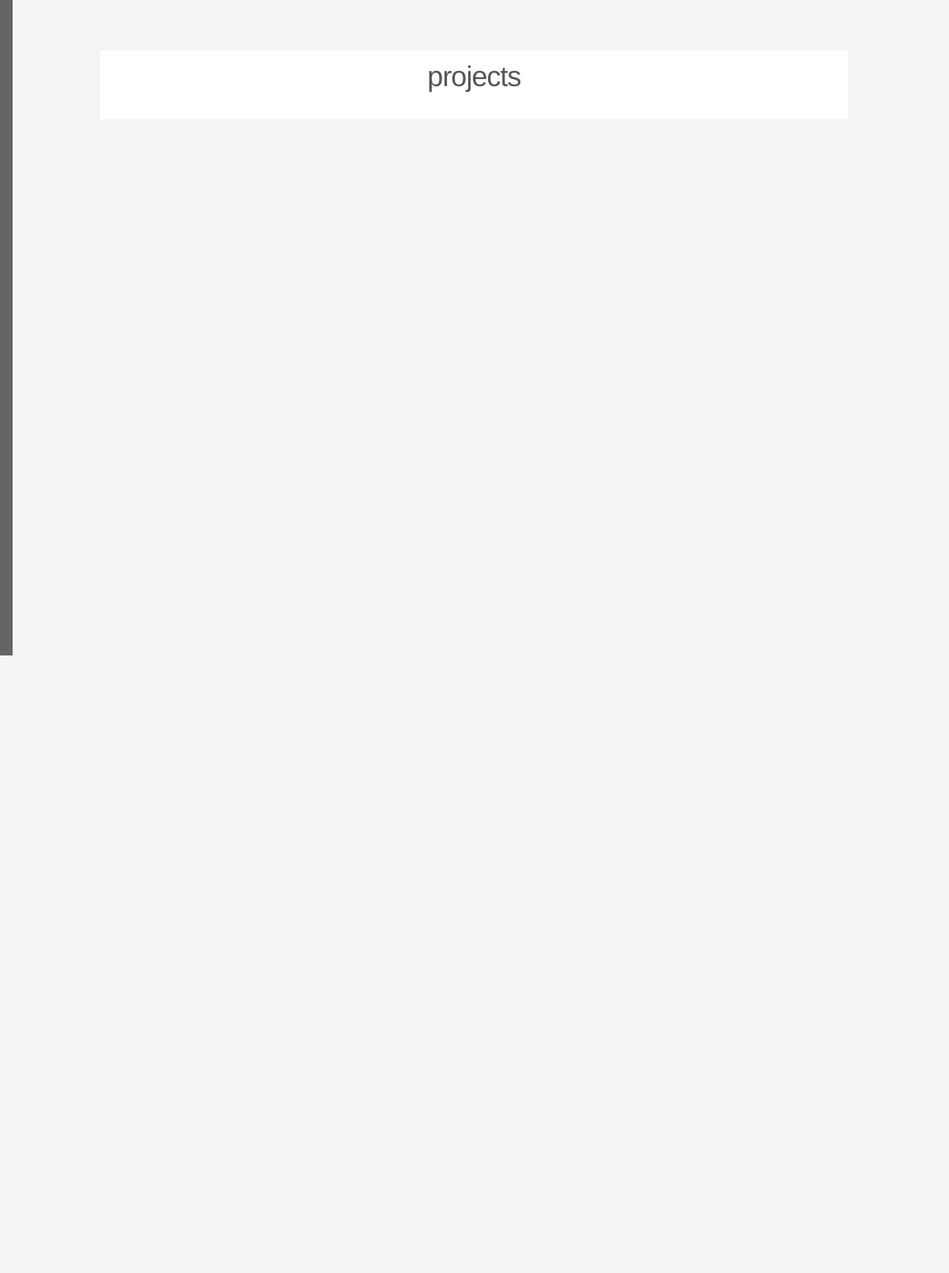
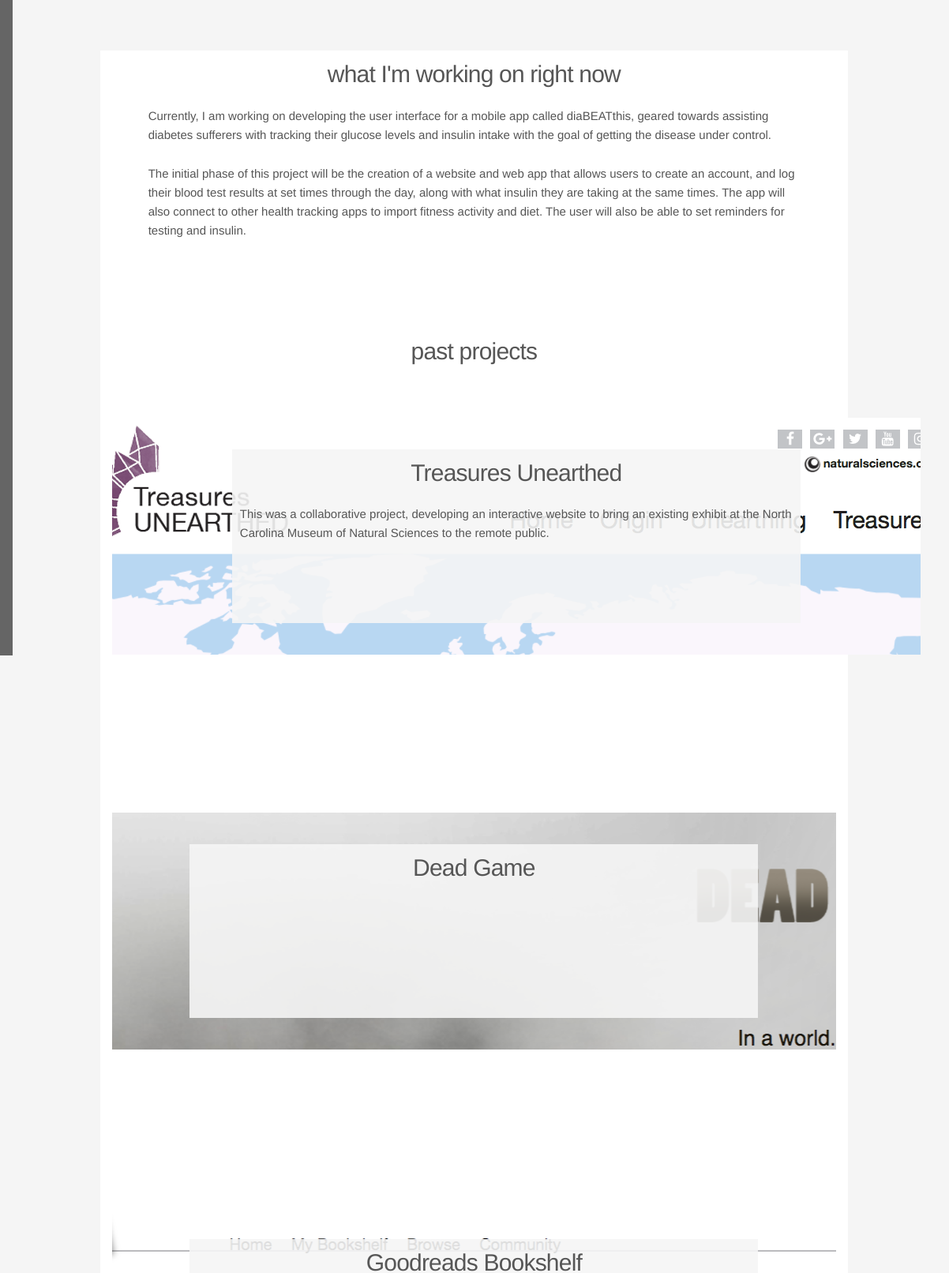
Before and after one commit to ashleymassengill/ashleymassengill.github.io, a plain HTML site: page projects.html in a window 1280 px wide. Shown: the top 1612 px of the page at 79% size, 78-1280 px from the left. Before the commit the page ends 800 px from the top, so only its background shows below. Drawn offline with nearby package versions, Linux system fonts and the light colour scheme.

Commit message:
projects page layout update
Page layout designed and set up - still need to add text.

```diff
--- a/css/_projects.scss
+++ b/css/_projects.scss
@@ -0,0 +1,54 @@
+@import "variables.scss";
+@import "mixins.scss";
+
+h4{
+  font-weight: 500;
+}
+
+p{
+  text-align: left;
+}
+
+.current{
+  width: 90%;
+  margin: 0 auto;
+}
+
+.emptyspace{
+  height: 200px;
+}
+
+.projectinfo{
+  background: $lightgraytrans;
+  height: 200px;
+  width: 700px;
+  margin: 0 auto;
+  padding: 10px;
+  @include verticalcenter;
+
+}
+
+.treasures{
+  height: 300px;
+  width: 1024px;
+  background: url(../images/projects/treasuresunearthed_main.png) no-repeat top center;
+  background-attachment: fixed;
+}
+
+.deadgame{
+  height: 300px;
+  background: url(../images/projects/deadgame_main.png) no-repeat top center;
+  background-attachment: fixed;
+}
+
+.goodreads{
+  height: 300px;
+  background: url(../images/projects/goodreads_main.png) no-repeat top center;
+  background-attachment: fixed;
+}
+
+.branchless{
+  height: 300px;
+  background: url(../images/projects/branchlessapp_main.png) no-repeat top center;
+  background-attachment: fixed;
+}
--- a/css/_variables.scss
+++ b/css/_variables.scss
@@ -1,6 +1,7 @@
 $darkgray: #565656;
 $darkgraytrans: rgba(86, 86, 86, .9);
 $lightgray: #F5F5F5;
+$lightgraytrans: rgba(245, 245, 245, .9);
 $burgandy: #2E1122;
 $pink: #94376D;
 $lime: #9DD118;
--- a/projects.html
+++ b/projects.html
@@ -28,8 +28,52 @@
 </section>
 
 
-  <section class="pagebody">
-    <h3>projects</h3>
+  <section class="pagebody projectspage">
+    <div class="current">
+      <h4>what I'm working on right now</h4>
+      <p>Currently, I am working on developing the user interface for a mobile app called diaBEATthis, geared towards assisting diabetes sufferers with tracking their glucose levels and insulin intake with the goal of getting the disease under control.</p>
+      <p>The initial phase of this project will be the creation of a website and web app that allows users to create an account, and log their blood test results at set times through the day, along with what insulin they are taking at the same times. The app will also connect to other health tracking apps to import fitness activity and diet. The user will also be able to set reminders for testing and insulin.</p>
+    </div>
+
+    <div class="emptyspace">
+      <br><br><br><br>
+      <h4>past projects</h4>
+    </div>
+
+    <div class="treasures">
+      <div class="projectinfo">
+        <h4>Treasures Unearthed</h4>
+        <p>This was a collaborative project, developing an interactive website to bring an existing exhibit at the North Carolina Museum of Natural Sciences to the remote public.</p>
+      </div>
+    </div>
+
+    <div class="emptyspace"></div>
+
+    <div class="deadgame">
+      <div class="projectinfo">
+        <h4>Dead Game</h4>
+      </div>
+    </div>
+
+    <div class="emptyspace"></div>
+
+    <div class="goodreads">
+      <div class="projectinfo">
+        <h4>Goodreads Bookshelf</h4>
+      </div>
+    </div>
+
+    <div class="emptyspace"></div>
+
+    <div class="branchless">
+      <div class="projectinfo">
+        <h4>Branchless Bank</h4>
+      </div>
+    </div>
+
+    <div class="emptyspace"></div>
+    <div class="emptyspace"></div>
+
   </section>
 
 
```
Also changed, not shown: index.html (+1 -1 lines), css/style.css, images/projects/branchlessapp_main.png (added), images/projects/deadgame_main.png (renamed from images/deadgame.png), images/projects/goodreads_main.png (renamed from images/goodreads.png), images/projects/treasuresunearthed_main.png (added), 4 other files.
